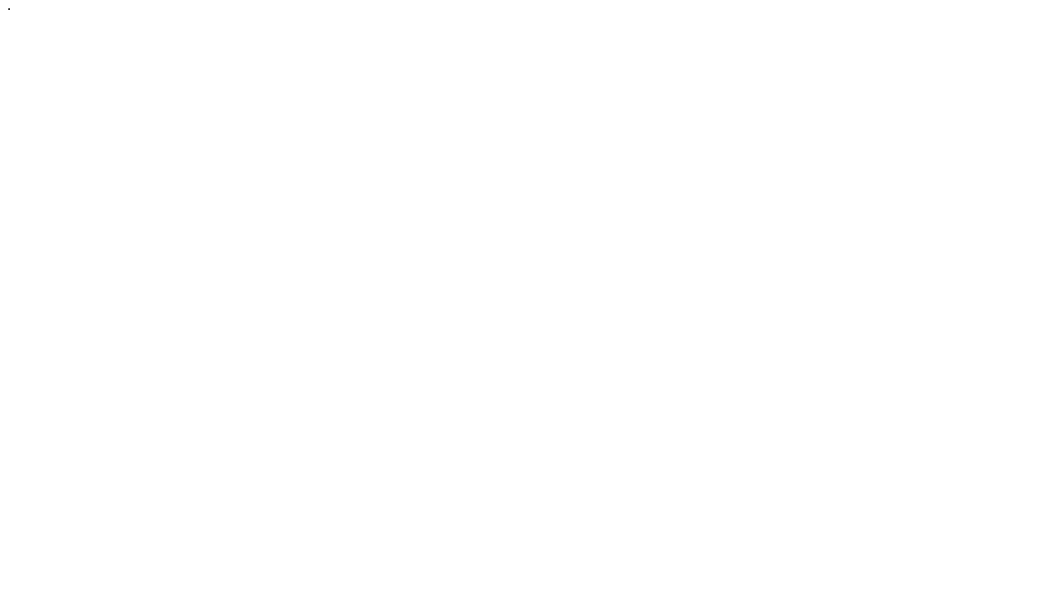
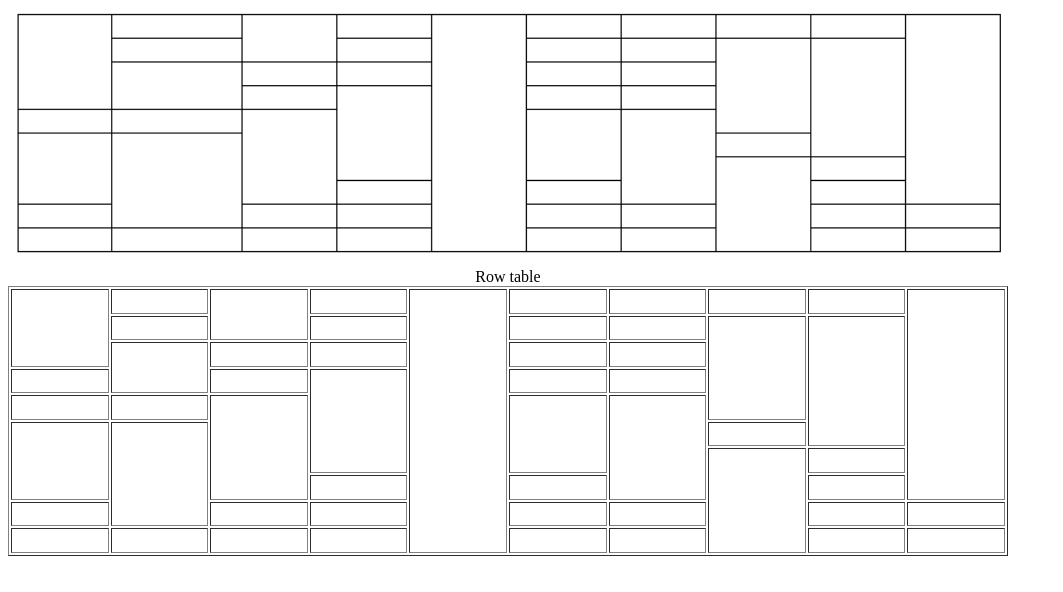
Before and after one commit to Wiilmar/Code-0, a plain HTML site: page udemy-school/ignacio-bluuweb/segundo-sitio-web/tables/challenge-2.html in a window 1280 px wide. Shown: the whole page, without its empty margins (0-1063 px from the left). Drawn offline with Linux system fonts and the light colour scheme.

Commit message:
Avance udemy

```diff
--- a/udemy-school/ignacio-bluuweb/segundo-sitio-web/tables/challenge-2.html
+++ b/udemy-school/ignacio-bluuweb/segundo-sitio-web/tables/challenge-2.html
@@ -6,8 +6,85 @@
     <title> Row table challenge 2.0 </title>
   </head>
   <body>
-    <table border="1">
-
+    <img src="./img/challenge-2-row-table.png" alt="Table image with row" width="1000px">
+    <table border="1" style="width: 1000px; height: 270px;">
+      <caption> Row table </caption>
+      <tbody>
+        <tr>
+          <td rowspan="3"> </td>
+          <td> </td>
+          <td rowspan="2"> </td>
+          <td> </td>
+          <td rowspan="10"> </td>
+          <td> </td>
+          <td> </td>
+          <td> </td>
+          <td> </td>
+          <td rowspan="8"> </td>
+        </tr>
+        <tr>
+          <td> </td>
+          <td> </td>
+          <td> </td>
+          <td> </td>
+          <td rowspan="4"> </td>
+          <td rowspan="5"> </td>
+        </tr>
+        <tr>
+          <td rowspan="2"> </td>
+          <td> </td>
+          <td> </td>
+          <td> </td>
+          <td> </td>
+        </tr>
+        <tr>
+          <td> </td>
+          <td> </td>
+          <td rowspan="4"> </td>
+          <td> </td>
+          <td> </td>
+        </tr>
+        <tr>
+          <td> </td>
+          <td> </td>
+          <td rowspan="4"> </td>
+          <td rowspan="3"> </td>
+          <td rowspan="4"> </td>
+        </tr>
+        <tr>
+          <td rowspan="3"> </td>
+          <td rowspan="4"> </td>
+          <td> </td>
+        </tr>
+        <tr>
+          <td rowspan="4"> </td>
+          <td> </td>
+        </tr>
+        <tr>
+          <td> </td>
+          <td> </td>
+          <td> </td>
+        </tr>
+        <tr>
+          <td> </td>
+          <td> </td>
+          <td> </td>
+          <td> </td>
+          <td> </td>
+          <td> </td>
+          <td> </td>
+        </tr>
+        <tr>
+          <td> </td>
+          <td> </td>
+          <td> </td>
+          <td> </td>
+          <td> </td>
+          <td> </td>
+          <td> </td>
+          <td> </td>
+        </tr>
+      </tbody>
     </table>
   </body>
 </html>
```
